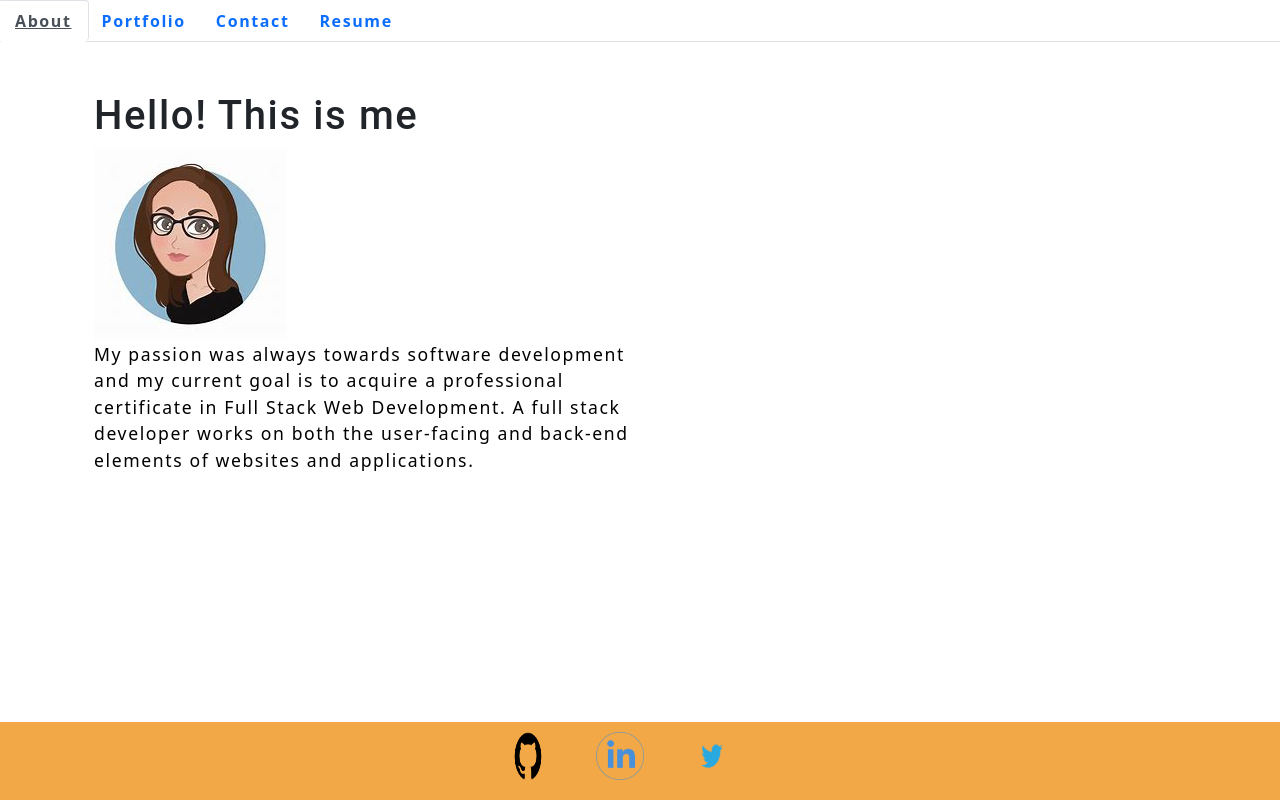
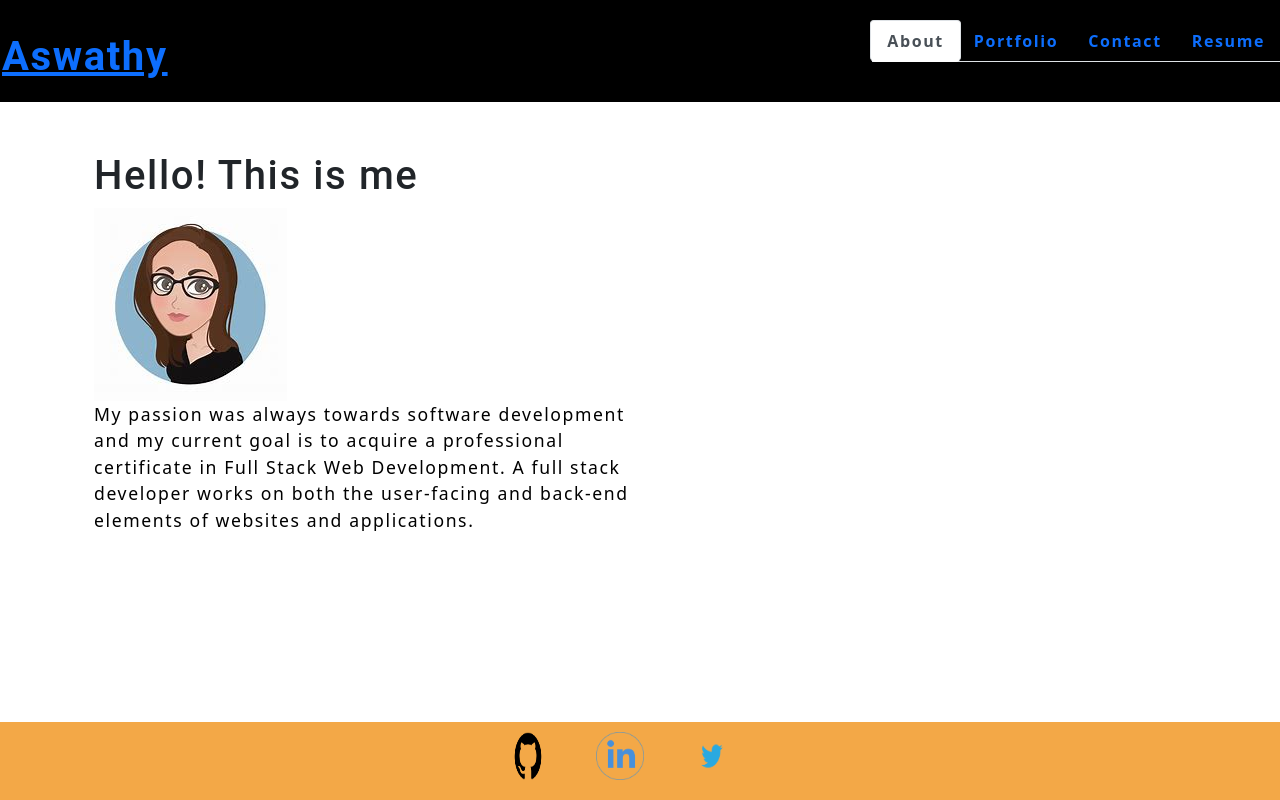
Before and after one commit to achuv37/react-portfolio, a React (Create React App) app: page / in a window 1280 px wide. Built offline with nearby package versions, Linux system fonts and the light colour scheme.

Commit message:
modified header component

```diff
--- a/src/App.js
+++ b/src/App.js
@@ -1,12 +1,13 @@
-import React, { useMemo, useState } from 'react';
-//import Header from './components/Header';
-import Nav from './components/Nav'
-import About from './components/About';
+//import React, { useMemo, useState } from 'react';
+import React from 'react';
+import Header from './components/Header';
+//import Nav from './components/Nav'
+//import About from './components/About';
 import Footer from './components/Footer';
-import Portfolio from './components/Portfolio';
-import Contact from './components/Contact';
-import Resume from './components/Resume';
-
+//import Portfolio from './components/Portfolio';
+//import Contact from './components/Contact';
+//import Resume from './components/Resume';
+/*
 function App() {
   const [currentPage, handlePageChange] = useState('About');
 
@@ -50,3 +51,15 @@ function App() {
 }
 
 export default App;
+*/
+
+function App () {
+  return (
+    <div>
+      <Header></Header>
+      <Footer></Footer>
+    </div>
+  )
+}
+
+export default App;
--- a/src/components/Contact/index.js
+++ b/src/components/Contact/index.js
@@ -10,13 +10,14 @@ function Contact () {
   const { name, email, message } = formState;
 
   // handleChange function
-  function handleChange(e) {
+  const handleChange = (e) => {
     if (e.target.name === 'email') {
       const isValid = validateEmail(e.target.value);
-        console.log(isValid);
-        // isValid conditional statement
       if (!isValid) {
         setErrorMessage('Your email is invalid.');
+      } else {
+        setErrorMessage('');
+      }
     } else {
       if (!e.target.value.length) {
         setErrorMessage(`${e.target.name} is required.`);
@@ -24,9 +25,16 @@ function Contact () {
         setErrorMessage('');
       }
     }
+  };
+
+  function handleNull(e) {
+    if (e.target.name === 'name' || e.target.name === 'message') {
+      if (!e.target.value.length) {
+        setErrorMessage(`${e.target.name} is required.`);
+      } else {
+        setErrorMessage('');
       }
-    console.log('errorMessage', errorMessage);
-    setFormState({...formState, [e.target.name]: e.target.value })
+    }
     if (!errorMessage) {
       setFormState({ ...formState, [e.target.name]: e.target.value });
     }
@@ -35,20 +43,21 @@ function Contact () {
   //console.log(formState);
 
   // handleSubmit function
-  function handleSubmit(e) {
+  const handleSubmit = (e) => {
     e.preventDefault();
-    if(!errorMessage) {
-      console.log(formState);
+    if (!errorMessage) {
+      setFormState({ [e.target.name]: e.target.value });
+      console.log('Form', formState);
     }
   };
 
   return (
     <section className='contact'>
-    <h1>Contact me</h1>
+    <h1 data-testid="h1tag" >Contact me</h1>
     <form id="contact-form" onSubmit={handleSubmit}>
       <div>
         <label htmlFor="name">Name:</label>
-        <input className='form-input' type="text" defaultValue={name}  onBlur={handleChange} name="name" />
+        <input className='form-input' type="text" defaultValue={name}  onBlur={handleNull} name="name" />
       </div>
       <div>
         <label htmlFor="email">Email address:</label>
@@ -56,14 +65,14 @@ function Contact () {
       </div>
       <div>
         <label htmlFor="message">Message:</label>
-        <textarea name="message" defaultValue={message} onBlur={handleChange} rows="5" />
+        <textarea name="message" defaultValue={message} onBlur={handleNull} rows="5" />
       </div>
       {errorMessage && (
         <div>
           <p className="error-text">{errorMessage}</p>
         </div>
       )}
-      <button className='btn-sm' type="submit">Submit</button>
+      <button data-testid="button"  className='btn-sm' type="submit">Submit</button>
     </form>
   </section>
   );
--- a/src/components/Header/index.js
+++ b/src/components/Header/index.js
@@ -1,4 +1,64 @@
-import React from "react";
+
+import React, { useMemo, useState } from 'react';
+//import Header from './components/Header';
+import Nav from '../Nav'
+import About from '../About';
+import Portfolio from '../Portfolio';
+import Contact from '../Contact';
+import Resume from '../Resume';
+
+function Header() {
+  const [currentPage, handlePageChange] = useState('About');
+
+  const renderPage = useMemo(() => () => {
+    // Add a switch statement that will return the appropriate component of the 'currentPage'
+
+    switch (currentPage) {
+      case 'About':
+        return <About />;
+      case 'Portfolio':
+        return <Portfolio />;
+      case 'Contact':
+        return <Contact />;
+      case 'Resume':
+        return <Resume />;
+      default:
+        return <About />;
+    }
+  }, [currentPage]);
+
+  return (
+    <div>
+      <section className='header'>
+      <nav className='navbar'>
+        <div className='navbar-brand'>
+          <h1>
+            <a className='navbar-item' href="/"> Aswathy </a>
+          </h1>
+        </div>
+
+      </nav>
+      <div>
+        <Nav currentPage={currentPage}
+        handlePageChange={handlePageChange}></Nav>
+      </div>
+      </section>
+      <main>
+      {
+      // Render the component returned by 'renderPage()'
+          renderPage()
+        }
+      </main>
+    </div>
+  );
+}
+
+export default Header;
+
+
+
+
+/*import React from "react";
 import Nav from '../Nav';
 
 function Header() {
@@ -20,3 +80,4 @@ function Header() {
   );
 }
 export default Header;
+*/
--- a/src/index.css
+++ b/src/index.css
@@ -341,3 +341,11 @@ a {
   padding: 10px;
   margin-top: 5px;
 }
+.header {
+  background-color: black;
+  display: flex;
+  justify-content: space-between;
+  padding-top: 20px;
+
+
+}
```
Lines whose indentation alone changed are shown as unchanged.
